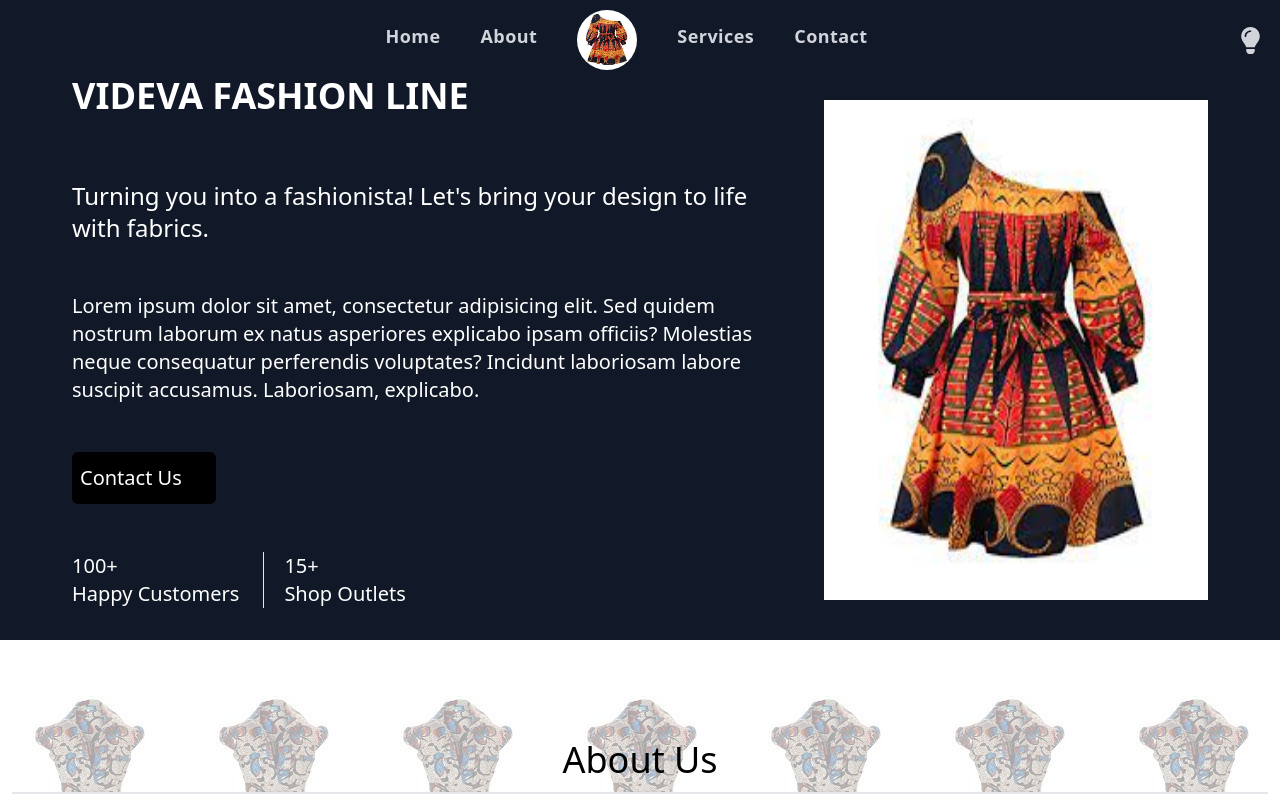
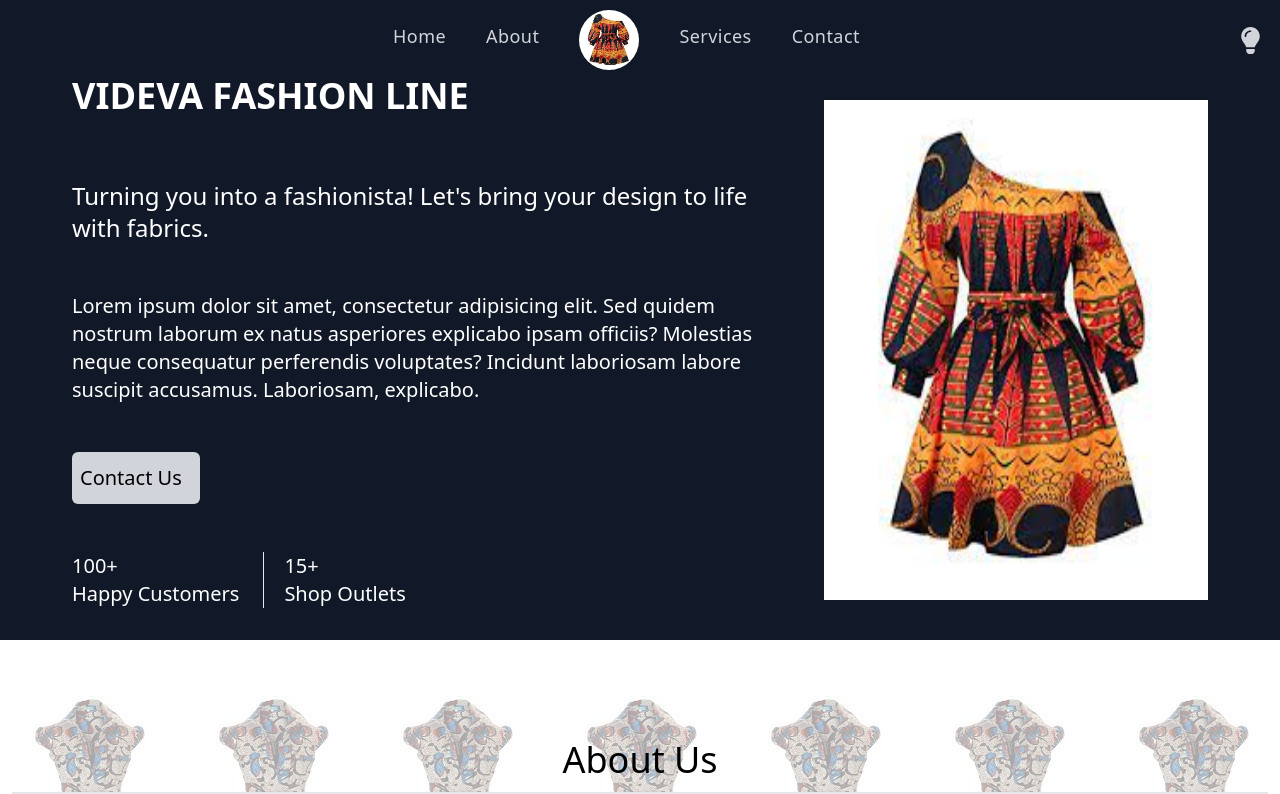
Before and after one commit to segunajibola/Videva-Fashion-Line, a React (Vite) app: page / in a window 1280 px wide. Shown: the top 794 px of the page. Built offline with nearby package versions, Linux system fonts and the light colour scheme.

Commit message:
changeUI

```diff
--- a/src/components/Home.jsx
+++ b/src/components/Home.jsx
@@ -21,7 +21,7 @@ const Home = () => {
               </p>
               <a
                 href="#contact"
-                className="py-3 px-2 w-36 font-medium text-white text-xl bg-black rounded-md transition duration-300"
+                className="py-3 px-2 w-32 font-medium text-black text-xl bg-gray-300 rounded-md transition duration-300"
               >
                 Contact Us
               </a>
--- a/src/components/Navbar.jsx
+++ b/src/components/Navbar.jsx
@@ -11,7 +11,7 @@ const Navbar = ({ handleMode, darkMode }) => {
   return (
     <div className="fixed z-20 w-full h-[80px] flex justify-between items-center px-4 bg-gray-900 dark:bg-gray-100 text-gray-300 dark:text-gray-800">
       {/* menu */}
-      <ul className="hidden md:flex space-x-10 text-lg font-semibold tracking-wide mx-auto">
+      <ul className="hidden md:flex space-x-10 text-lg tracking-wide mx-auto">
         <li className="cursor-pointer my-3">
           <Link to="/" onClick={() => window.scrollTo(0, 0)}>
             Home
```
